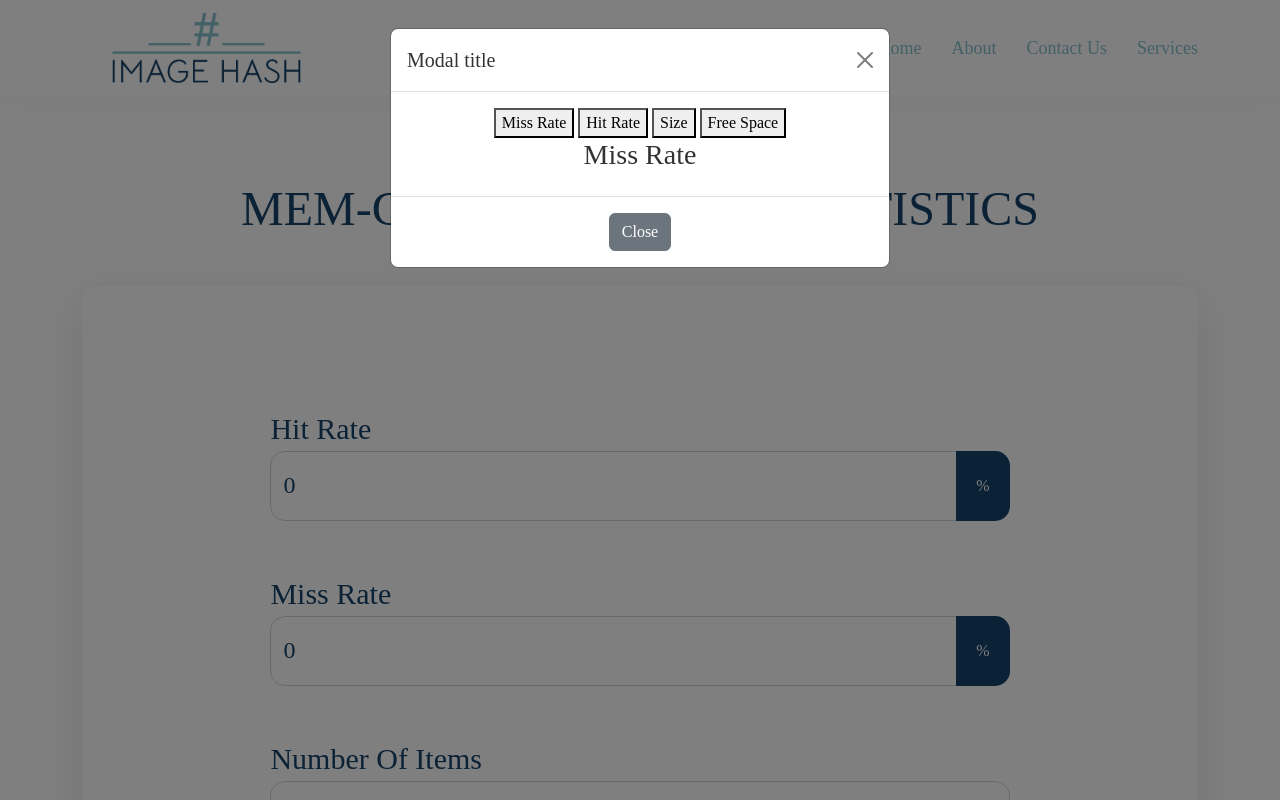
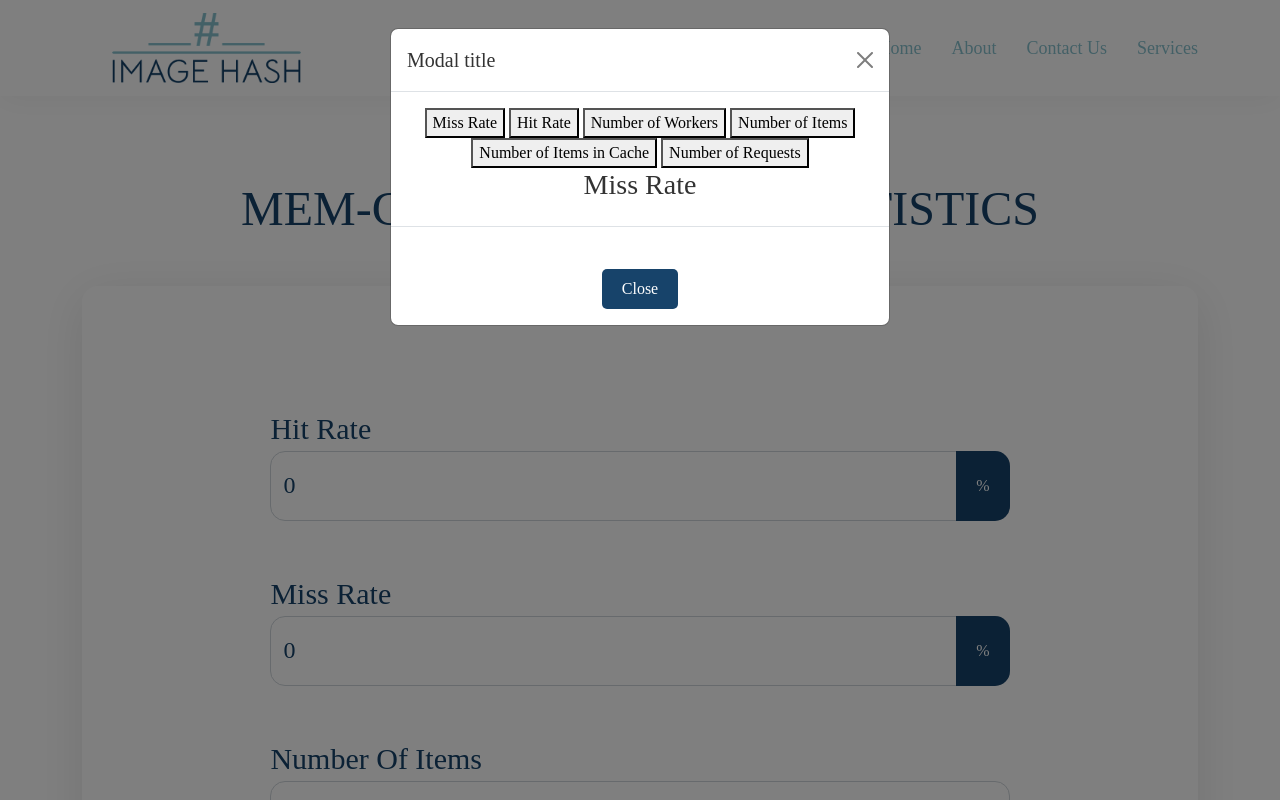
Before and after one commit to MohammedHasan-99/ImageHash, a Flask app: page /statistics in a window 1280 px wide, after a click on "Launch demo modal". Run offline with Flask 2, Linux system fonts and the light colour scheme; data that the repository does not hold is empty; some libraries are stand-ins or nearby versions.

Commit message:
Update statistics.html

```diff
--- a/app/templates/statistics.html
+++ b/app/templates/statistics.html
@@ -111,7 +111,7 @@
                 </form>
 
                 <!-- Button trigger modal -->
-                <button type="button" class="btn btn-primary" data-bs-toggle="modal" data-bs-target="#exampleModal">
+                <button type="button" class="btn btn-primary  modal-btn" data-bs-toggle="modal" data-bs-target="#exampleModal">
                     Launch demo modal
                 </button>
 
@@ -127,8 +127,10 @@
                             <div class="tab">
                                 <button class="tablinks" onclick="openCity(event, 'Miss')">Miss Rate</button>
                                 <button class="tablinks" onclick="openCity(event, 'Hit')">Hit Rate</button>
-                                <button class="tablinks" onclick="openCity(event, 'Size')">Size</button>
-                                <button class="tablinks" onclick="openCity(event, 'FreeSpace')">Free Space</button>
+                                <button class="tablinks" onclick="openCity(event, 'Workers')">Number of Workers</button>
+                                <button class="tablinks" onclick="openCity(event, 'Items')">Number of Items</button>
+                                <button class="tablinks" onclick="openCity(event, 'ItemsCache')">Number of Items in Cache</button>
+                                <button class="tablinks" onclick="openCity(event, 'Requests')">Number of Requests</button>
 
                             </div>
 
@@ -143,23 +145,34 @@
 
                             </div>
 
-                            <div id="Size" class="tabcontent" style="display: none">
+                            <div id="Workers" class="tabcontent" style="display: none">
                                 <h3>Size</h3>
-                                <canvas id="myChart-Size" style="width:100%;max-width:600px"></canvas>
+                                <canvas id="myChart-Workers" style="width:100%;max-width:600px"></canvas>
 
                             </div>
 
-                            <div id="FreeSpace" class="tabcontent" style="display: none">
+                            <div id="Items" class="tabcontent" style="display: none">
                                 <h3>Free Space</h3>
-                                <canvas id="myChart-FreeSpace" style="width:100%;max-width:600px"></canvas>
+                                <canvas id="myChart-Items" style="width:100%;max-width:600px"></canvas>
+
+                            </div>
+
+                            <div id="ItemsCache" class="tabcontent" style="display: none">
+                                <h3>Free Space</h3>
+                                <canvas id="myChart-Items" style="width:100%;max-width:600px"></canvas>
+
+                            </div>
+
+                            <div id="Requests" class="tabcontent" style="display: none">
+                                <h3>Free Space</h3>
+                                <canvas id="myChart-Items" style="width:100%;max-width:600px"></canvas>
 
                             </div>
 
 
-
                         </div>
                         <div class="modal-footer">
-                        <button type="button" class="btn btn-secondary" data-bs-dismiss="modal">Close</button>
+                        <button type="button" class="btn btn-secondary modal-btn" data-bs-dismiss="modal">Close</button>
 
                         </div>
                     </div>
@@ -227,7 +240,7 @@
         });
 
 
-        new Chart("myChart-Size", {
+        new Chart("myChart-Workers", {
           type: "line",
           data: {
             labels: xValues,
@@ -243,7 +256,7 @@
         });
 
 
-        new Chart("myChart-FreeSpace", {
+        new Chart("myChart-Items", {
           type: "line",
           data: {
             labels: xValues,
```
